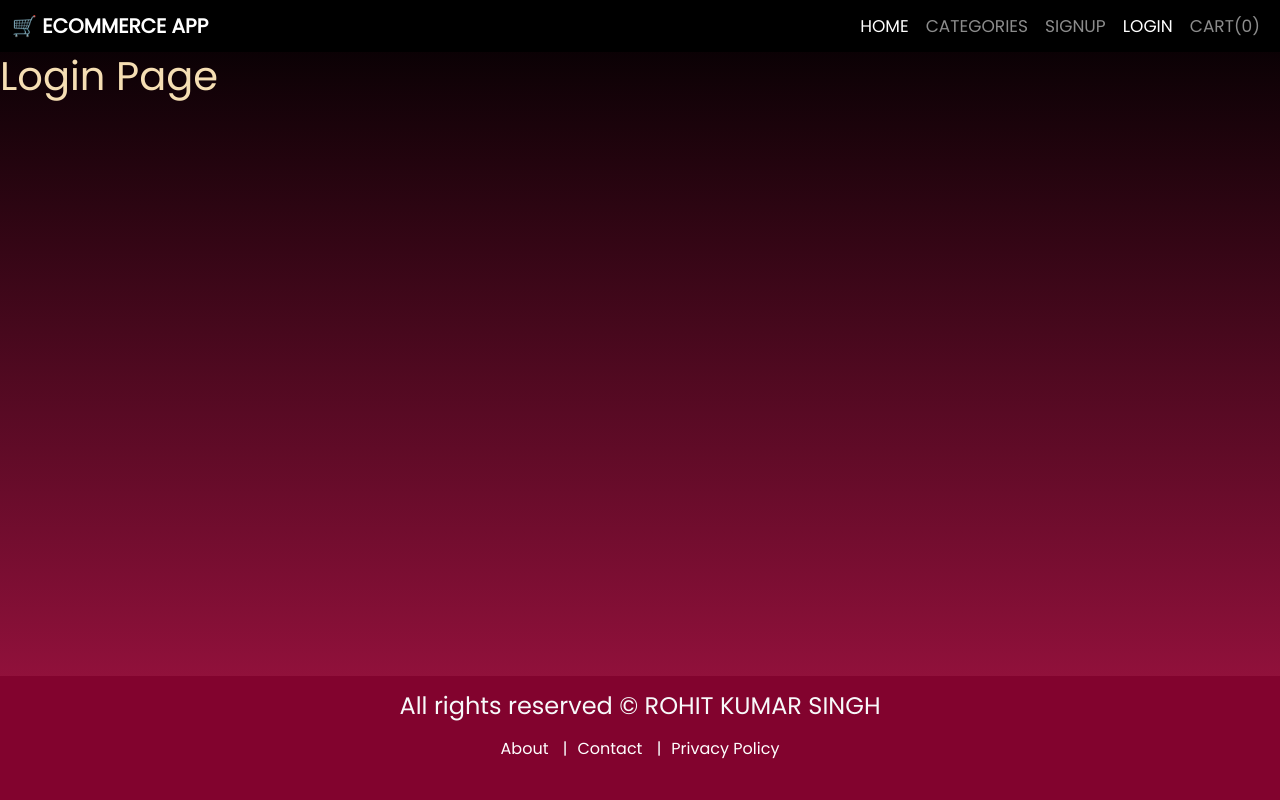
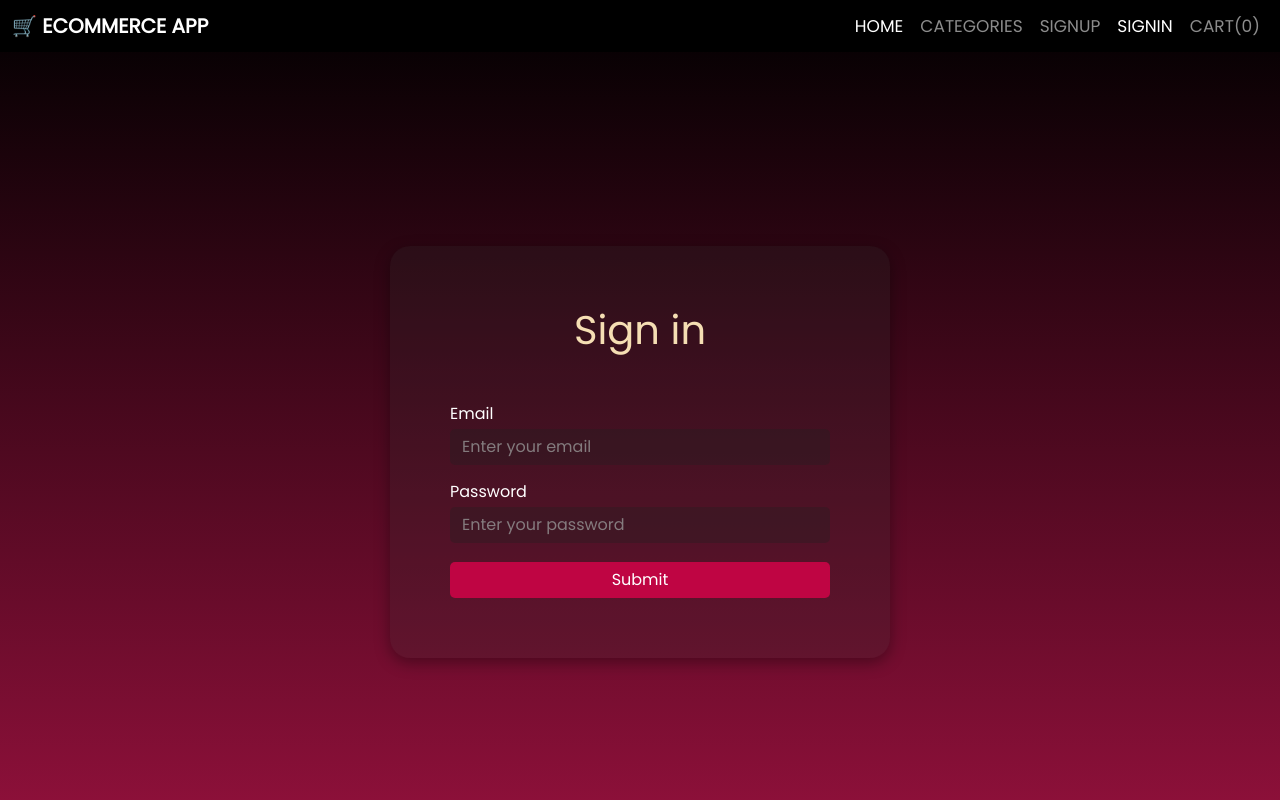
Before and after one commit to rohitsinghkcodes/TechMart, a React (Create React App) app in the folder client/: page /login in a window 1280 px wide. Shown: the top 800 px of the page. Built offline with nearby package versions, Linux system fonts and the light colour scheme; a web font is replaced by a local one.

Commit message:
llogin + register funct. completed

```diff
--- a/client/src/Components/Layouts/Header.js
+++ b/client/src/Components/Layouts/Header.js
@@ -43,12 +43,12 @@ const Header = () => {
               </li>
               <li className="nav-item">
                 <NavLink to="/register" className="nav-link" href="#">
-                  Signup
+                  SignUp
                 </NavLink>
               </li>
               <li className="nav-item">
                 <NavLink to="/login" className="nav-link" href="#">
-                  Login
+                  SignIn
                 </NavLink>
               </li>
               <li className="nav-item">
--- a/client/src/Pages/Auth/Login.js
+++ b/client/src/Pages/Auth/Login.js
@@ -1,13 +1,82 @@
-import React from 'react'
-import Layout from '../../Components/Layouts/Layout'
+import { useState, React } from "react";
+import Layout from "../../Components/Layouts/Layout";
+import axios from "axios";
+import { useNavigate } from "react-router-dom";
+import "../../styles/authStyles.css";
 
 const Login = () => {
+  // hooks
+  const [email, setEmail] = useState("");
+  const [password, setPassword] = useState("");
+  const navigate = useNavigate();
+
+  const onSubmitHandler = async (e) => {
+    e.preventDefault();
+    try {
+      const res = await axios.post("http://localhost:8080/api/v1/auth/login/", {
+        email,
+        password,
+      });
+
+      if (res.data.success) {
+        // toast.success(res.data.msg);
+        alert(`Sucess: ${res.data.msg}`);
+
+        navigate("/");
+      } else {
+        // toast.error(res.data.msg);
+        alert(`Error: ${res.data.msg}`);
+      }
+    } catch (err) {
+      console.log(err);
+      // toast.error("Something went wrong!");
+      alert(`Something went wrong\nError: ${err}`);
+    }
+  };
+
   return (
-    <Layout title='Login | E-Commerce App'>
-        <h1>Login Page</h1>
+    <Layout title="Login | E-Commerce App">
+      <div className="form-container">
+        <form onSubmit={onSubmitHandler}>
+          <h1 className="mb-5 text-center">Sign in</h1>
 
+          <div className="mb-2">
+            <label htmlFor="exampleInputEmail" className="form-label">
+              Email
+            </label>
+            <input
+              required
+              type="email"
+              value={email}
+              onChange={(e) => setEmail(e.target.value)}
+              className="bg-dark form-control input-field"
+              id="exampleInputEmail"
+              placeholder="Enter your email"
+            />
+          </div>
+
+          <div className="mb-2">
+            <label htmlFor="exampleInputPassword" className="form-label">
+              Password
+            </label>
+            <input
+              required
+              type="password"
+              value={password}
+              onChange={(e) => setPassword(e.target.value)}
+              className="bg-dark form-control input-field"
+              id="exampleInputPassword"
+              placeholder="Enter your password"
+            />
+          </div>
+
+          <button type="submit" className="btn btn-primary">
+            Submit
+          </button>
+        </form>
+      </div>
     </Layout>
-  )
-}
+  );
+};
 
-export default Login
+export default Login;
--- a/client/src/Pages/Auth/Register.js
+++ b/client/src/Pages/Auth/Register.js
@@ -42,7 +42,7 @@ const Register = () => {
 
 
         <form onSubmit={onSubmitHandler}>
-        <h1 className="mb-5 text-center">Sign Up</h1>
+        <h1 className="mb-5 text-center">Sign up</h1>
           <div className="mb-2">
             <label htmlFor="exampleInputName" className="form-label">
               Name
```
